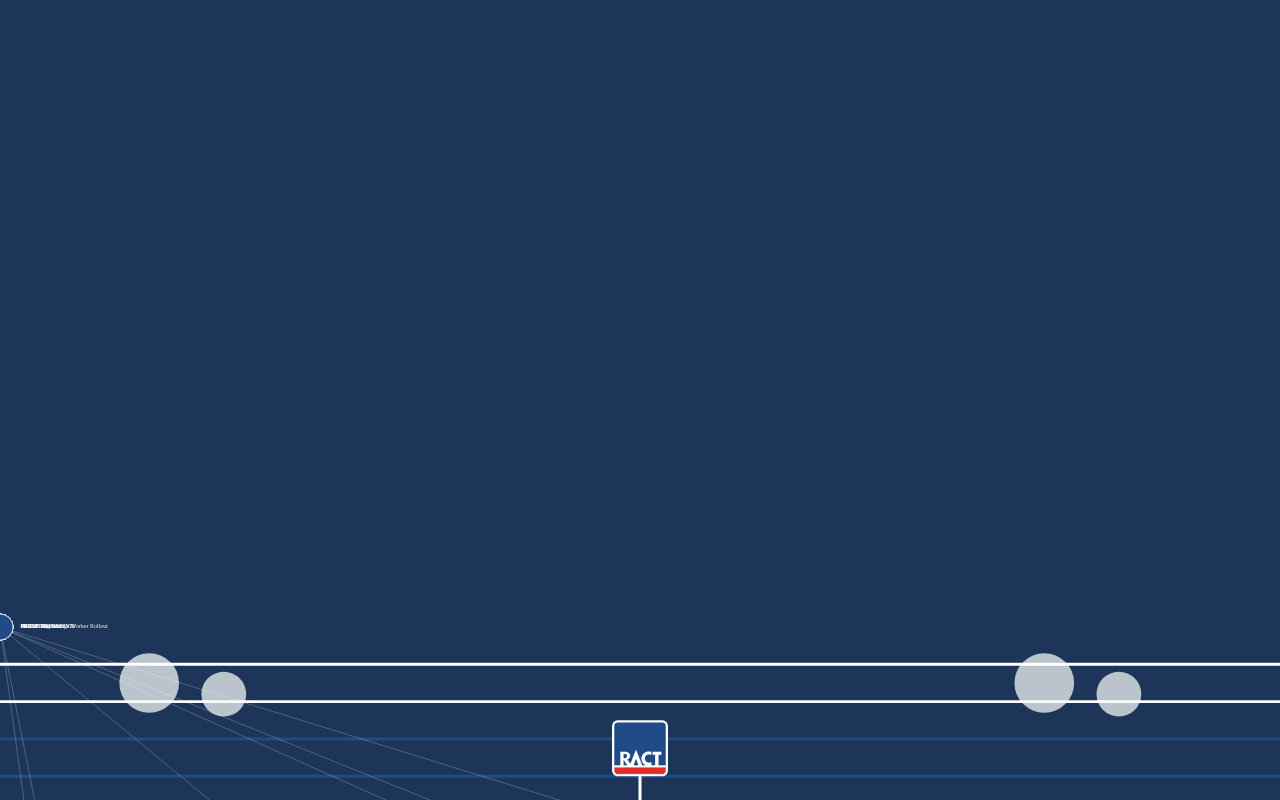
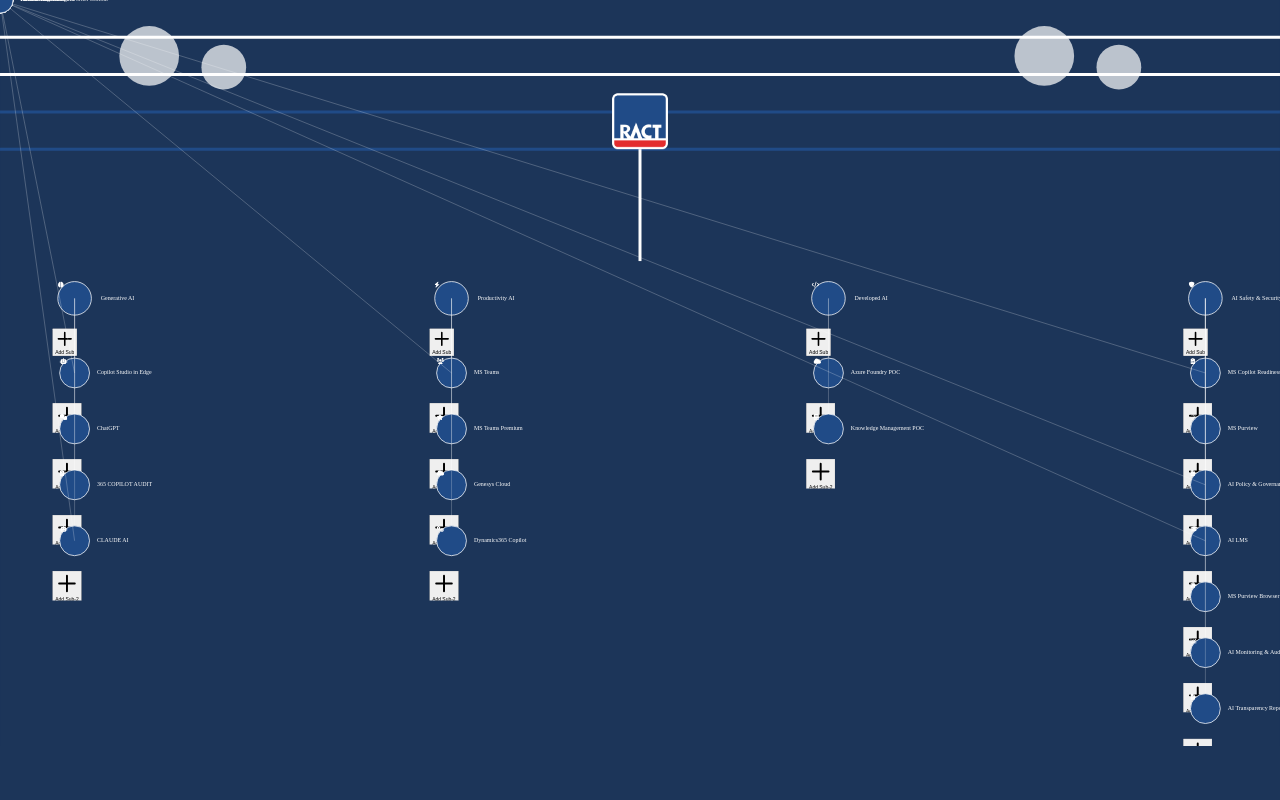
Before and after one commit to CasperGrey/roadmap-tree, a React (Create React App) app: page / in a window 1280 px wide. Shown: the top 800 px of the page. Built offline with nearby package versions, Linux system fonts and the light colour scheme.

Commit message:
updating node positioning

```diff
--- a/src/App.tsx
+++ b/src/App.tsx
@@ -5,7 +5,8 @@ import { ZoomableViewport } from './components/layout/ZoomableViewport';
 
 export default function App() {
     return (
-        <div id="root" className="absolute top-0 left-0 w-full min-h-screen overflow-hidden">
+        <div id="root" className="fixed inset-0 overflow-hidden bg-[#1C3559]">
+            <div className="w-full h-full">
                 <ZoomableViewport initialWidth={3432} initialHeight={2000}>
                     <g>
                         {/* Main background */}
@@ -45,6 +46,7 @@ export default function App() {
                         <AITree />
                     </g>
                 </ZoomableViewport>
+            </div>
             <div id="modal-root"></div>
         </div>
     );
--- a/src/components/layout/ZoomableViewport.tsx
+++ b/src/components/layout/ZoomableViewport.tsx
@@ -12,16 +12,12 @@ interface ZoomableViewportProps {
     children: React.ReactNode;
     initialWidth?: number;
     initialHeight?: number;
-    minZoom?: number;
-    maxZoom?: number;
 }
 
 export function ZoomableViewport({
                                      children,
                                      initialWidth = 3432,
                                      initialHeight = 2000,
-                                     minZoom = 0.5,
-                                     maxZoom = 3
                                  }: ZoomableViewportProps): ReactElement {
     const [zoom, setZoom] = useState(1);
     const [viewBox, setViewBox] = useState<ViewportState>({
@@ -45,20 +41,16 @@ export function ZoomableViewport({
             const mouseY = event.clientY - rect.top;
 
             const zoomFactor = event.deltaY > 0 ? 1.1 : 0.9;
-            const newZoom = Math.max(minZoom, Math.min(maxZoom, zoom * zoomFactor));
-
-            // Convert mouse position to SVG coordinates
-            const svgPoint = {
-                x: (mouseX / rect.width) * viewBox.width + viewBox.x,
-                y: (mouseY / rect.height) * viewBox.height + viewBox.y
-            };
+            const newZoom = Math.max(0.5, Math.min(3, zoom * zoomFactor));
 
             const newWidth = initialWidth / newZoom;
             const newHeight = initialHeight / newZoom;
 
-            // Calculate new viewBox coordinates to zoom towards mouse position
-            const newX = svgPoint.x - (mouseX / rect.width) * newWidth;
-            const newY = svgPoint.y - (mouseY / rect.height) * newHeight;
+            const mouseViewportX = (mouseX / rect.width) * viewBox.width + viewBox.x;
+            const mouseViewportY = (mouseY / rect.height) * viewBox.height + viewBox.y;
+
+            const newX = mouseViewportX - (mouseX / rect.width) * newWidth;
+            const newY = mouseViewportY - (mouseY / rect.height) * newHeight;
 
             setZoom(newZoom);
             setViewBox({
@@ -78,14 +70,17 @@ export function ZoomableViewport({
         const handleMouseMove = (event: MouseEvent) => {
             if (!isDragging) return;
 
+            const dx = event.clientX - dragStart.x;
+            const dy = event.clientY - dragStart.y;
             const rect = container.getBoundingClientRect();
-            const dx = ((event.clientX - dragStart.x) / rect.width) * viewBox.width;
-            const dy = ((event.clientY - dragStart.y) / rect.height) * viewBox.height;
+
+            const scaleX = viewBox.width / rect.width;
+            const scaleY = viewBox.height / rect.height;
 
             setViewBox(prev => ({
                 ...prev,
-                x: prev.x - dx,
-                y: prev.y - dy
+                x: prev.x - dx * scaleX,
+                y: prev.y - dy * scaleY
             }));
 
             setDragStart({ x: event.clientX, y: event.clientY });
@@ -101,22 +96,23 @@ export function ZoomableViewport({
         window.addEventListener('mousemove', handleMouseMove);
         window.addEventListener('mouseup', handleMouseUp);
 
-        // Set initial cursor
-        container.style.cursor = 'grab';
-
         return () => {
             container.removeEventListener('wheel', handleWheel);
             container.removeEventListener('mousedown', handleMouseDown);
             window.removeEventListener('mousemove', handleMouseMove);
             window.removeEventListener('mouseup', handleMouseUp);
         };
-    }, [zoom, viewBox, isDragging, dragStart, initialWidth, initialHeight, minZoom, maxZoom]);
+    }, [zoom, viewBox, isDragging, dragStart, initialWidth, initialHeight]);
 
     return (
         <div
             ref={containerRef}
-            className="w-full h-full overflow-hidden"
-            style={{ height: `${initialHeight}px` }}
+            className="w-full h-full overflow-hidden cursor-grab"
+            style={{
+                touchAction: 'none',
+                WebkitUserSelect: 'none',
+                userSelect: 'none'
+            }}
         >
             <svg
                 width="100%"
```
Lines whose indentation alone changed are shown as unchanged.
